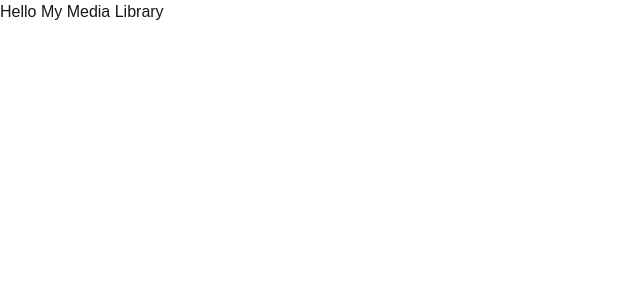
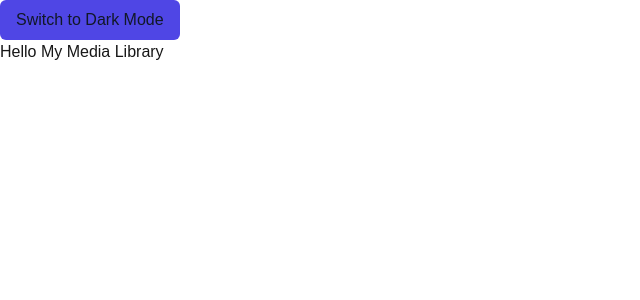
Before and after one commit to gitit1/my-media-library, a Next.js app in the folder client/: page / in a window 1280 px wide. Shown: the top 300 px of the page, without its empty margins (0-640 px from the left). Built offline with nearby package versions, Linux system fonts and the light colour scheme.

Commit message:
Closes #7: Create Theme System with light/dark mode

```diff
--- a/client/src/app/layout.tsx
+++ b/client/src/app/layout.tsx
@@ -1,6 +1,8 @@
 // layout.tsx
 import './globals.css';
 import type { Metadata } from 'next';
+import { ThemeProvider } from './shared/ThemeProvider';
+import ThemeToggle from './shared/ThemeToggle';
 
 export const metadata: Metadata = {
   title: 'My Media Library',
@@ -15,7 +17,10 @@ export default function RootLayout({
   return (
     <html lang="en">
       <body>
-        {children}
+        <ThemeProvider>
+          <ThemeToggle />
+          {children}
+        </ThemeProvider>
       </body>
     </html>
   );
--- /dev/null
+++ b/client/src/app/shared/ThemeProvider.tsx
@@ -0,0 +1,51 @@
+'use client';
+
+import { createContext, ReactNode, useContext, useEffect, useState } from 'react';
+import { lightTheme, darkTheme } from './theme';
+
+type Theme = 'light' | 'dark';
+
+type ThemeContextType = {
+  theme: Theme;
+  toggleTheme: () => void;
+  currentTheme: typeof lightTheme;
+};
+
+const ThemeContext = createContext<ThemeContextType | undefined>(undefined);
+
+export const ThemeProvider = ({ children }: { children: ReactNode }) => {
+  const [theme, setTheme] = useState<Theme>('light');
+
+  useEffect(() => {
+    const storedTheme = localStorage.getItem('theme') as Theme;
+    if (storedTheme) {
+      setTheme(storedTheme);
+      document.documentElement.classList.add(storedTheme);
+    }
+  }, []);
+
+  const toggleTheme = () => {
+    const newTheme = theme === 'light' ? 'dark' : 'light';
+    setTheme(newTheme);
+    localStorage.setItem('theme', newTheme);
+
+    document.documentElement.classList.remove(theme);
+    document.documentElement.classList.add(newTheme);
+  };
+
+  const currentTheme = theme === 'light' ? lightTheme : darkTheme;
+
+  return (
+    <ThemeContext.Provider value={{ theme, toggleTheme, currentTheme }}>
+      {children}
+    </ThemeContext.Provider>
+  );
+};
+
+export const useTheme = () => {
+  const context = useContext(ThemeContext);
+  if (!context) {
+    throw new Error('useTheme must be used within a ThemeProvider');
+  }
+  return context;
+};
--- /dev/null
+++ b/client/src/app/shared/ThemeToggle.tsx
@@ -0,0 +1,24 @@
+'use client';
+
+import { useTheme } from './ThemeProvider';
+
+const ThemeToggle = () => {
+    const { theme, toggleTheme, currentTheme } = useTheme();
+
+    return (
+      <button
+        onClick={toggleTheme}
+        style={{
+          backgroundColor: currentTheme.colors.primary,
+          color: currentTheme.colors.text,
+          padding: '0.5rem 1rem',
+          borderRadius: '0.375rem',
+          fontSize: '1rem',
+        }}
+      >
+        Switch to {theme === 'light' ? 'Dark' : 'Light'} Mode
+      </button>
+    );
+  };
+
+export default ThemeToggle;
--- /dev/null
+++ b/client/src/app/shared/theme.ts
@@ -0,0 +1,43 @@
+export const lightTheme = {
+    colors: {
+      primary: '#4F46E5',
+      secondary: '#EC4899',
+      background: '#FFFFFF',
+      text: '#111827',
+    },
+    typography: {
+      fontSize: {
+        sm: '0.875rem', // 14px
+        base: '1rem',   // 16px
+        lg: '1.125rem', // 18px
+        xl: '1.25rem',  // 20px
+      },
+      fontWeight: {
+        normal: '400',
+        medium: '500',
+        bold: '700',
+      },
+      lineHeight: {
+        normal: '1.5',
+        heading: '1.2',
+      },
+    },
+    spacing: {
+      xs: '0.25rem',  // 4px
+      sm: '0.5rem',   // 8px
+      md: '1rem',     // 16px
+      lg: '1.5rem',   // 24px
+      xl: '2rem',     // 32px
+    },
+  };
+
+  export const darkTheme = {
+    colors: {
+      primary: '#4338CA',
+      secondary: '#BE185D',
+      background: '#1F2937',
+      text: '#F3F4F6',
+    },
+    typography: lightTheme.typography, // Same typography in dark mode
+    spacing: lightTheme.spacing, // Same spacing in dark mode
+  };
```
